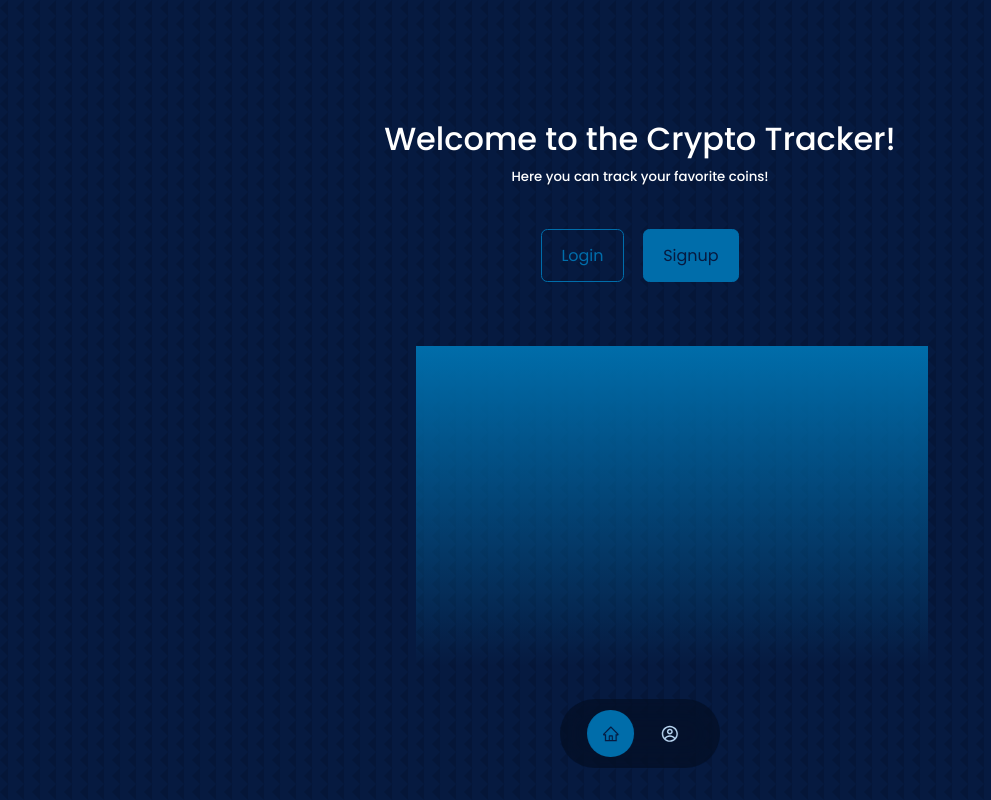
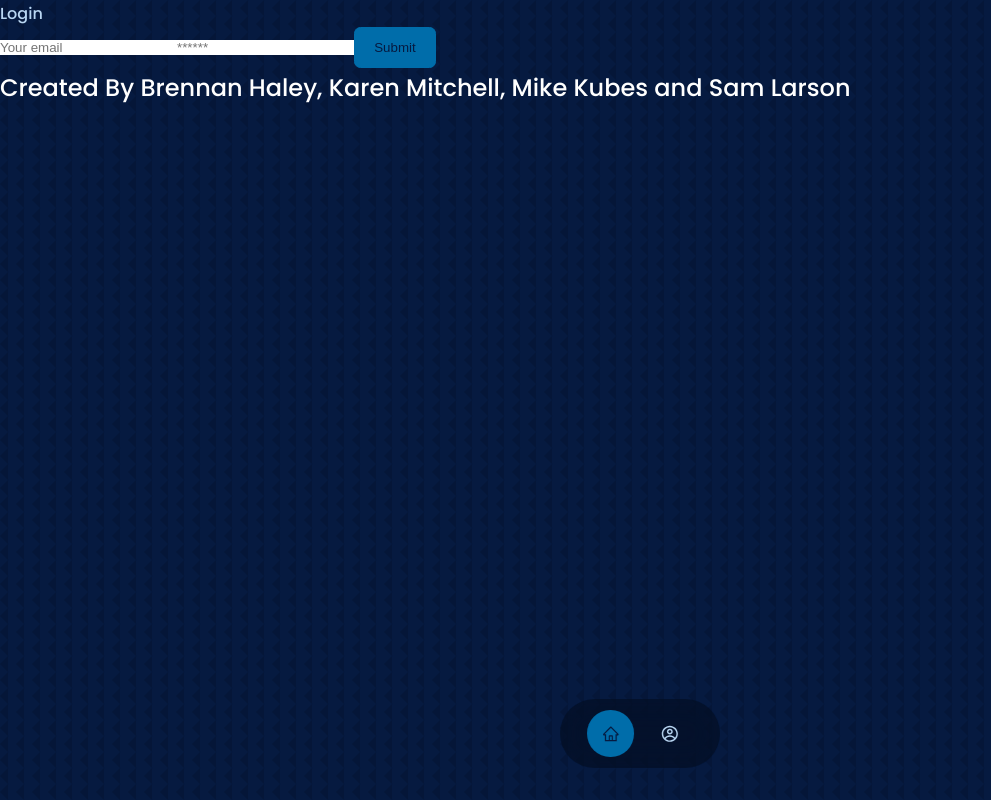
Before and after one commit to samlarson94/Crypto-Dashboard, a React (Create React App) app in the folder client/: page /login in a window 1280 px wide. Shown: the top 800 px of the page, without its empty margins (0-991 px from the left). Built offline with nearby package versions, Linux system fonts and the light colour scheme.

Commit message:
app.js, components and pages

```diff
--- a/client/src/App.js
+++ b/client/src/App.js
@@ -1,21 +1,32 @@
 import React from 'react'
+import { ApolloProvider } from '@apollo/client';
+import { ApolloClient } from '@apollo/client';
 import { BrowserRouter as Router, Routes, Route } from "react-router-dom";
-import home from './pages/home'
-import login from './pages/login'
-import signup from './pages/signup'
-import Header from './components/header/Header'
+import Home from './pages/home'
+import Login from './pages/login'
+import Signup from './pages/signup'
 import Nav from './components/nav/Nav'
 import Profile from './components/profile/Profile'
+import Footer from './components/footer';
 
 
-const App = () => {
+
+
+function App() {
   return (
-    <>
-        <Header />
-        <Nav />
-        <Profile />
-    </>
-  )
+    <ApolloProvider client={ApolloClient}>
+      <Router>
+            <Nav />
+            <Routes>
+              <Route path ="/" element={<Home />} />
+              <Route path="/login" element={<Login />} />
+              <Route path="/signup" element={<Signup />} />
+              <Route path ="/profile" element={<Profile/>}/>
+            </Routes>
+            <Footer />
+      </Router>
+    </ApolloProvider>
+  );
 }
 
 export default App
--- /dev/null
+++ b/client/src/components/footer/index.js
@@ -0,0 +1,15 @@
+import React from "react";
+
+function Footer() {
+  return (
+    <footer className="footer rows mt-5">
+
+          <div className="column is-one-third is-offset-2">
+            <h2 className="footer__title">
+              Created By Brennan Haley, Karen Mitchell, Mike Kubes and Sam Larson
+            </h2>
+            </div>
+            </footer>
+  );
+  }
+export default Footer;
--- a/client/src/components/header/Header.jsx
+++ /dev/null
@@ -1,22 +0,0 @@
-import React from 'react'
-import './header.css'
-// import homeIMG from '../../assets/home_image.png'
-import Login from './Login'
-
-const Home = () => {
-  return (
-    <header>
-    <div className='container header__container'>
-    <h1>Welcome to the Crypto Tracker!</h1>
-        <h5>Here you can track your favorite coins!</h5>
-        <Login />
-
-        <div className='homeImage'>
-            {/* <img src={homeIMG} alt='homeimage' /> */}
-        </div>
-    </div>
-    </header>
-  )
-}
-
-export default Home
--- a/client/src/components/header/header.css
+++ /dev/null
@@ -1,31 +0,0 @@
-header {
-    height: 100vh;
-    padding-top: 7rem;
-    overflow: hidden;
-}
-
-.header__container {
-    text-align: center;
-    height: 100%;
-    position: relative;
-}
-
-/* Login Signup Btns */
-
-.login {
-    margin-top: 2.5rem;
-    display: flex;
-    gap: 1.2rem;
-    justify-content: center;
-}
-
-/* Header Image */
-
-.homeImage {
-    background: linear-gradient(var(--color-primary), transparent);
-    width: 32rem;
-    height: 20rem;
-    position: absolute;
-    left: calc(45% - 11rem);
-    margin-top: 4rem;
-}
```
Also changed, not shown: client/src/components/nav/index.js (added, +49 -0 lines), client/src/pages/profile.jsx (added, +22 -0 lines), client/src/pages/Signup.jsx (renamed from client/src/pages/signup.js), client/src/pages/blah/home.jsx (renamed from client/src/pages/home.js), client/src/pages/login.jsx (renamed from client/src/pages/login.js), 1 other file (tests, documents, lock files or other folders).
